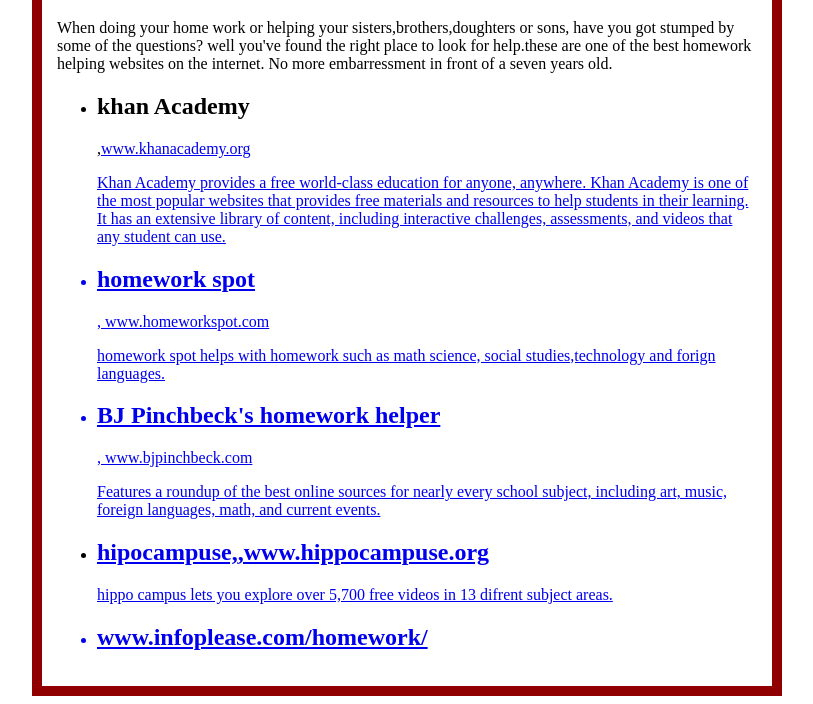
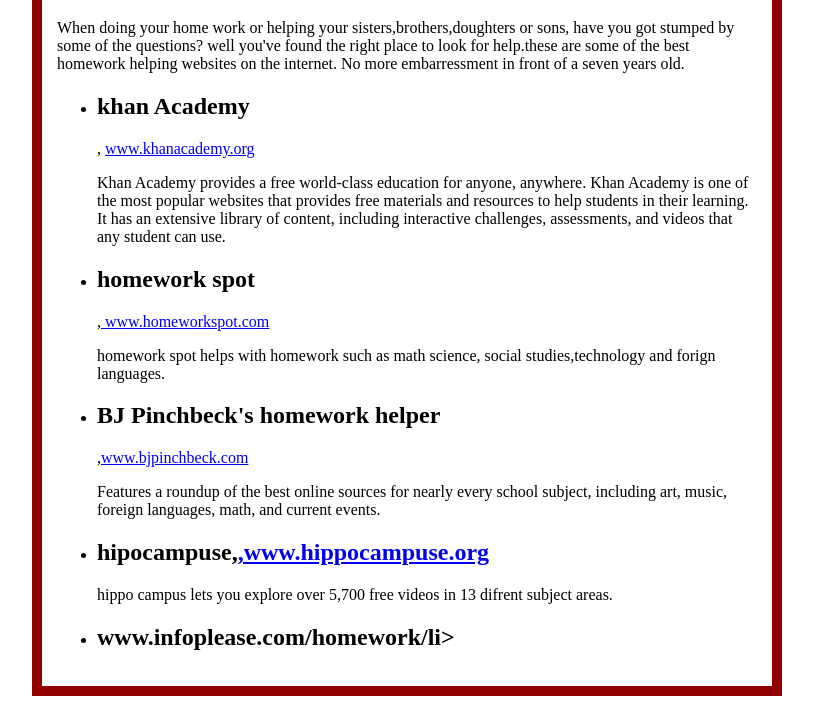
Before and after one commit to rahelambachew/hello-world, a plain HTML site: page something-smart.html in a window 1280 px wide. Shown: the part 134-838 px from the top of the page, without its empty margins (233-1046 px from the left). Drawn offline with Linux system fonts and the light colour scheme.

Commit message:
Update something-smart.html

```diff
--- a/something-smart.html
+++ b/something-smart.html
@@ -20,27 +20,28 @@
  <h1>Something-Smart</h1>
  <p>When doing your home work or helping your sisters,brothers,doughters or sons,
  have you got stumped by some of the questions?
- well you've found the right place to look for help.these are one of the best homework helping websites on the internet.
+ well you've found the right place to look for help.these are some of the best homework helping websites on the internet.
  No more embarressment in front of a seven years old. </p>
  <ul>
 
- <li><h2>khan Academy</li></h2>,<a href="http://www.khanacademy.org/">www.khanacademy.org
+ <li><h2>khan Academy</li></h2>,
+ <a href="http://www.khanacademy.org/">www.khanacademy.org<a/>
  <p>Khan Academy provides a free world-class education for anyone, anywhere. Khan Academy is one of the most popular websites
  that provides free materials and resources to help students in their learning. It has an extensive library of content,
  including interactive challenges, assessments, and videos that any student can use.</p>
 <li>
- <h2>homework spot</li></h2>,<a href="http://www.homeworkspot.com"> www.homeworkspot.com
+ <h2>homework spot</li></h2>,<a href="http://www.homeworkspot.com"> www.homeworkspot.com</a>
 
 <p> homework spot helps with homework such as math science, social studies,technology and forign languages.</p>
 
 
-<li><h2>BJ Pinchbeck's homework helper</li></h2>,<a href="http://www.bjpinchbeck.com"> www.bjpinchbeck.com
+<li><h2>BJ Pinchbeck's homework helper</li></h2>,<a href="http://www.bjpinchbeck.com">www.bjpinchbeck.com</a>
 <p>Features a roundup of the best online sources for nearly every school subject, including art, music, foreign languages, math,
 and current events.</p>
 
-<li><h2> hipocampuse,<a href="http://www.hippocampus.org">,www.hippocampuse.org</li></h2>
+<li><h2> hipocampuse,<a href="http://www.hippocampus.org">,www.hippocampuse.org</a></li></h2>
 <p>hippo campus lets you explore over 5,700 free videos in 13 difrent subject areas.</p>
-<li><h2 id="rahel" infoplease,<a href="http://www.infoplease.com/homework/"> www.infoplease.com/homework/</li></h2>
+<li><h2 id="rahel" infoplease,<a href="http://www.infoplease.com/homework/"> www.infoplease.com/homework</a>/li></h2>
 </div>
 
 
```
